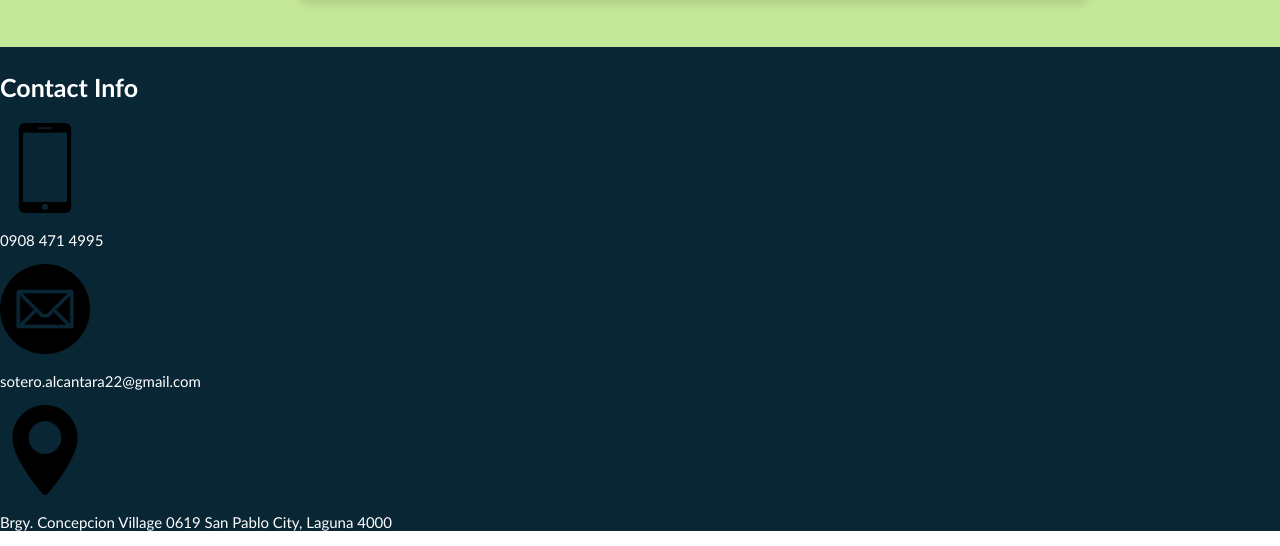
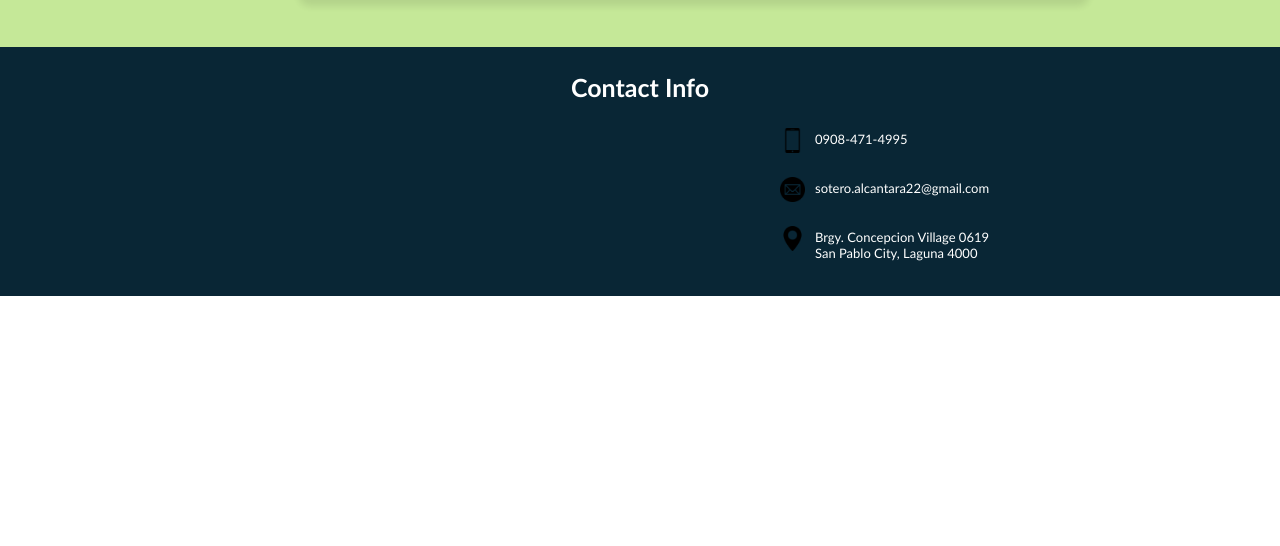
Before and after one commit to roiialcantara/roiialcantara.github.io, a website: page index.html in a window 1280 px wide. Shown: the part 4103-4649 px from the top of the page. After the commit the page ends 4399 px from the top, so only its background shows below. Drawn offline with Linux system fonts and the light colour scheme; files whose address does not match are found by name.

Commit message:
updated the design of contact info

```diff
--- a/index.html
+++ b/index.html
@@ -277,14 +277,22 @@
           </div>
         </section>
         <section id="sec-contact">
-          <h1>Contact Info</h1>
           <div class="info-item-contact">
-            <img src="/img/phone.png" alt="phone" />
-            <p>0908 471 4995</p>
-            <img src="/img/email.png" alt="email" />
-            <p>sotero.alcantara22@gmail.com</p>
-            <img src="/img/maps.png" alt="address" />
-            <p>Brgy. Concepcion Village 0619 San Pablo City, Laguna 4000</p>
+            <div class="contact-container">
+              <h1>Contact Info</h1>
+              <div class="contact-card">
+                <img src="/img/phone.png" alt="phone" />
+                <li>0908-471-4995</li>
+              </div>
+              <div class="contact-card">
+                <img src="/img/email.png" alt="email" />
+                <li>sotero.alcantara22@gmail.com</li>
+              </div>
+              <div class="contact-card">
+                <img src="/img/maps.png" alt="address" />
+                <li>Brgy. Concepcion Village 0619 <br> San Pablo City, Laguna 4000</li>
+              </div>
+            </div>
           </div>
         </section>
       </div>
--- a/style.css
+++ b/style.css
@@ -376,17 +376,39 @@ html{
     background-color: #092635;
     margin-left: -8px;
     margin-right: -8px;
+    margin-bottom: -8px;
     padding-top: 20px;
+    padding-bottom: 10px;
     color: white;
 }
 #sec-contact h1{
     margin-top: 5px;
     font-size: 25px;
 }
+.contact-container h1{
+    text-align: center;
+}
+.contact-card{
+    position: relative;
+    margin-left: 780px;
+    right: auto;
+}
 .info-item-contact p{
     font-size: 15px;
 }
 .info-item-contact img{
-    height: 90px;
+    height: 25px;
+    padding-top: 5px;
+    object-fit: contain;
+    float: inline-start;
+    margin-right: 10px;
 }
+.contact-card li{
+    list-style: none;
+    font-size: 13px;
+    line-height: 16px;
+    margin-bottom: 25px;
+    padding-top: 8px;
+}
+
 /*Contact End*/
```
